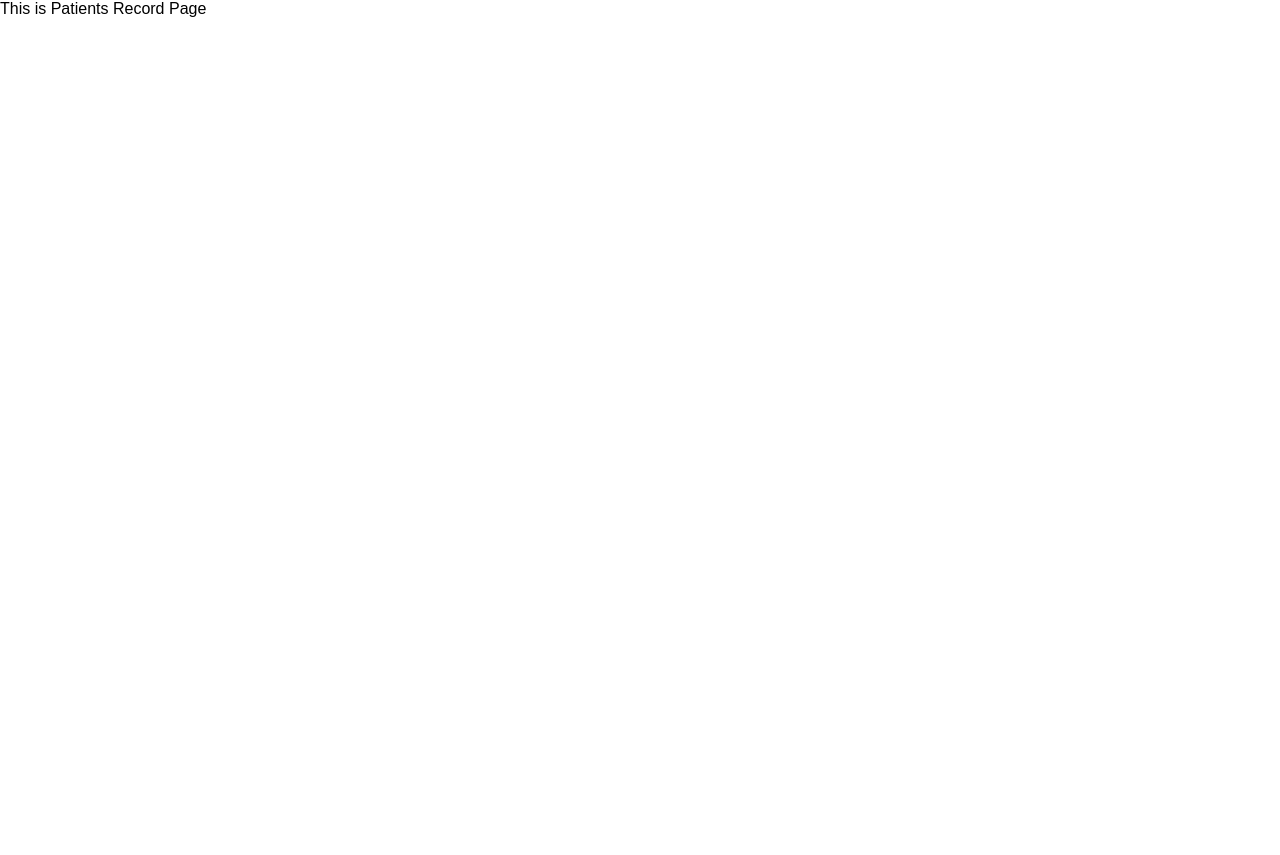
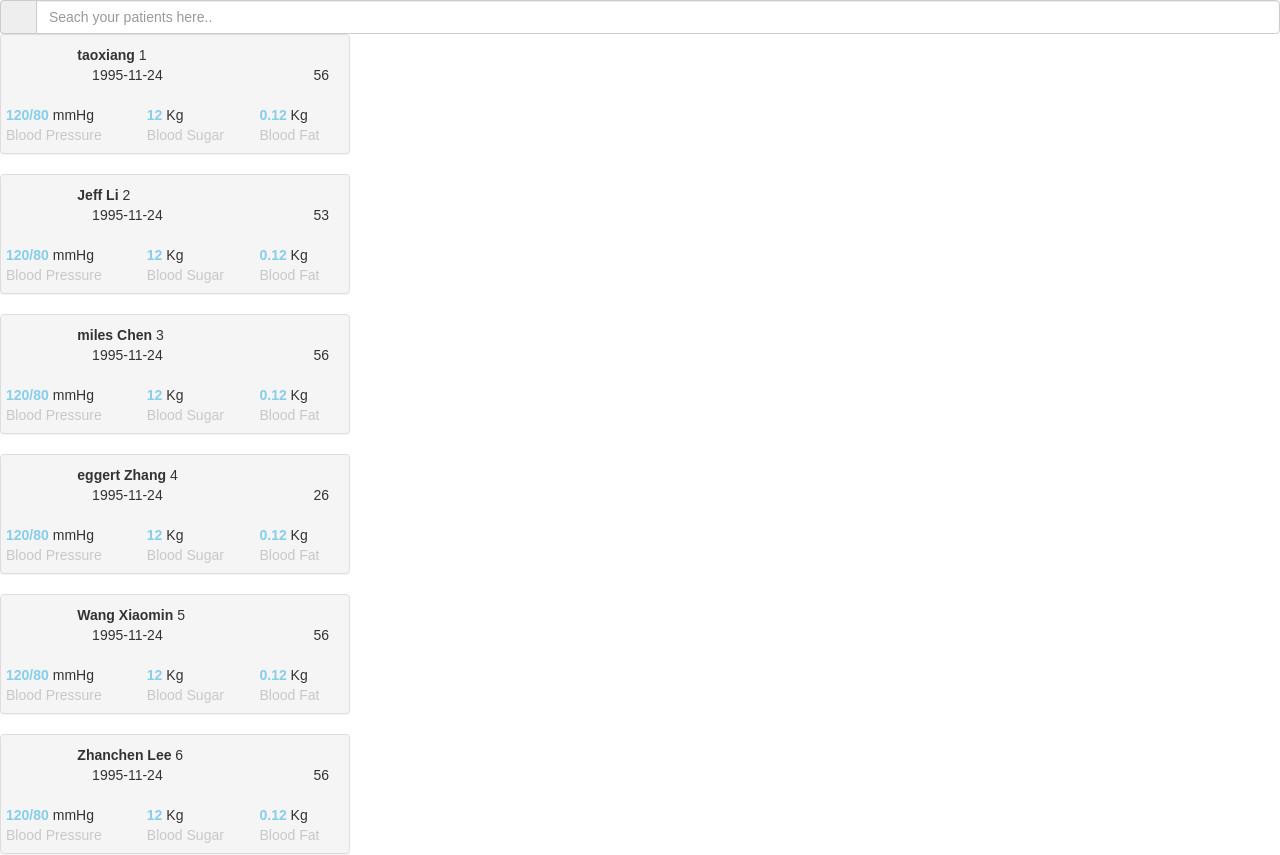
Before and after one commit to tianyusen/cs130, a React (Create React App) app: page /patientsrecord in a window 1280 px wide. Shown: the top 855 px of the page. Before the commit the page ends 800 px from the top, so only its background shows below. Built offline with nearby package versions, Linux system fonts and the light colour scheme; data requests are answered from the project's data file; a web font is replaced by a local one.

Commit message:
modified:   src/App.js 	modified:   src/Components/SearchBar/index.js 	modified:   src/JSON_server/db.json 	modified:   src/Pages/PatientsRecord/NameCard/index.js 	modified:   src/Pages/PatientsRecord/index.js 	modified:   src/StoryBook/index.js

```diff
--- a/src/App.js
+++ b/src/App.js
@@ -6,6 +6,8 @@ import Demography from './Pages/Demography';
 import PatientsRecord from './Pages/PatientsRecord';
 import logo from './logo.svg';
 import './App.css';
+import './styleSheet/bootstrap/css/bootstrap.css';
+import './styleSheet/font-awsome/css/font-awesome.css';
 
 class App extends Component {
   render() {
--- a/src/Components/SearchBar/index.js
+++ b/src/Components/SearchBar/index.js
@@ -2,11 +2,22 @@ import React, { Component } from 'react';
 import './style.css';
 
 class SearchBar extends Component {
+    constructor(props){
+        super(props);
+    }
+
     render() {
         return (
-            <div className = "input-group" >
+            <div
+                className = "input-group" >
                 <span className="input-group-addon"><i className="fa fa-search"></i></span>
-                <input className="form-control" type="text" placeholder="Seach your patients here.." name="userid"/>
+                <input
+                    value={this.props.searchTerm}
+                    onInput={(e)=>this.props.setSearchTerm(e.target.value)}
+                    className="form-control"
+                    type="text"
+                    placeholder="Seach your patients here.."
+                    name="userid"/>
             </div>
         );
     }
--- a/src/JSON_server/db.json
+++ b/src/JSON_server/db.json
@@ -451,7 +451,7 @@
             "value":14.32
         },{
             "time":"2017-03-3-10-12",
-            "value":14.32
+            "value":14.12
         },{
             "time":"2017-03-34-10-12",
             "value":14.32
--- a/src/Pages/PatientsRecord/NameCard/index.js
+++ b/src/Pages/PatientsRecord/NameCard/index.js
@@ -16,7 +16,7 @@ class NameCard extends Component {
                     <div className="col-sm-10">
                         <div className="row">
                             <div className="col-sm-10 name-component">
-                                <strong>First Last</strong> 123456789
+                                <strong>{this.props.name}</strong> {this.props.id}
                             </div>
                             <div className="col-sm-2 id-component">
                                 <div className="text-right">
@@ -27,12 +27,12 @@ class NameCard extends Component {
                         <div className="row">
                             <div className="col-sm-8 birthday-component">
                                 <div className="text-left">
-                                <i className="fa fa-calendar"></i> 0000-00-00
+                                <i className="fa fa-calendar"></i> {this.props.birthday}
                                 </div>
                             </div>
                             <div className="col-sm-4 year-component">
                                 <div className="text-right">
-                                <i className="fa fa-birthday-cake"></i> 00 yrs
+                                <i className="fa fa-birthday-cake"></i> {`${this.props.age}`}
                                 </div>
                             </div>
                         </div>
@@ -43,7 +43,7 @@ class NameCard extends Component {
 
                 <div className="row">
                     <div className="col-sm-5">
-                        <div className="row"><font color="skyblue"><strong>120/80</strong></font> mmHg
+                        <div className="row"><font color="skyblue"><strong>{`${this.props.blood_pressure_high}/${this.props.blood_pressure_low}`}</strong></font> mmHg
                         </div>
                         <div className="row ">
                             <font color="#C8C8C8"><lighter>Blood Pressure</lighter></font>
@@ -51,7 +51,7 @@ class NameCard extends Component {
                     </div>
                     <div className="col-sm-4">
 
-                        <div className="row"><font color="skyblue"><strong>0.5</strong></font> Kg
+                        <div className="row"><font color="skyblue"><strong>{this.props.blood_sugar}</strong></font> Kg
                         </div>
                         <div className="row">
                            <font color="#C8C8C8"><lighter>Blood Sugar</lighter></font>
@@ -61,7 +61,7 @@ class NameCard extends Component {
 
                     <div className="col-sm-3">
 
-                        <div className="row"><font color="skyblue"><strong>0.7</strong></font> Kg
+                        <div className="row"><font color="skyblue"><strong>{this.props.blood_fat}</strong></font> Kg
                         </div>
                         <div className="row">
                             <font color="#C8C8C8"><lighter>Blood Fat</lighter></font>
--- a/src/Pages/PatientsRecord/index.js
+++ b/src/Pages/PatientsRecord/index.js
@@ -1,23 +1,74 @@
 import React, {Component} from 'react';
 import axios from 'axios';
+import NameCard from './NameCard';
+import SearchBar from '../../Components/SearchBar';
+
 
 class PatientsRecord extends Component {
+    //(1) inherit parent's props
+    //(2) initialize state
+    constructor(props){
+        super(props);
+        this.state={
+            records : [],
+            searchTerm:''
+        }
+    }
+
     componentDidMount() {
         axios.get('http://localhost:9000/patients', {
             //headers: {'Authorization': 'Bearer ' + localStorage.getItem('token')},
             })
             .then((response)=>{
-                debugger;
+                //do soemthign with respnse
+                this.setState({
+                    records: response.data
+                })
             })
             .catch(function(error) {
 
         });
     }
 
+    setSearchTerm(searchTerm){
+        this.setState({
+            searchTerm
+        })
+    }
+
+    renderRecords(){
+        return this.state.records
+        .filter(
+            (record) =>{
+                if (record.name.includes(this.state.searchTerm)){
+                    return true;
+                }
+                return false;
+        })
+        .map(function(record){
+            return (
+                <NameCard
+                    name={record.name}
+                    id={record.id}
+                    birthday={record.birthday}
+                    age={record.weight}
+                    blood_sugar={record.stats.blood_sugar}
+                    blood_fat={record.stats.blood_fat}
+                    blood_pressure_high={record.stats.blood_pressure.high}
+                    blood_pressure_low={record.stats.blood_pressure.low}
+                />
+            )
+        })
+    }
+
     render() {
         return (
             <div>
-                This is Patients Record Page
+                <SearchBar
+                    searchTerm={this.state.searchTerm}
+                    setSearchTerm={this.setSearchTerm.bind(this)}
+                />
+                {this.renderRecords()}
             </div>
         );
     }
```
Also changed, not shown: src/StoryBook/index.js (+10 -1 lines).
